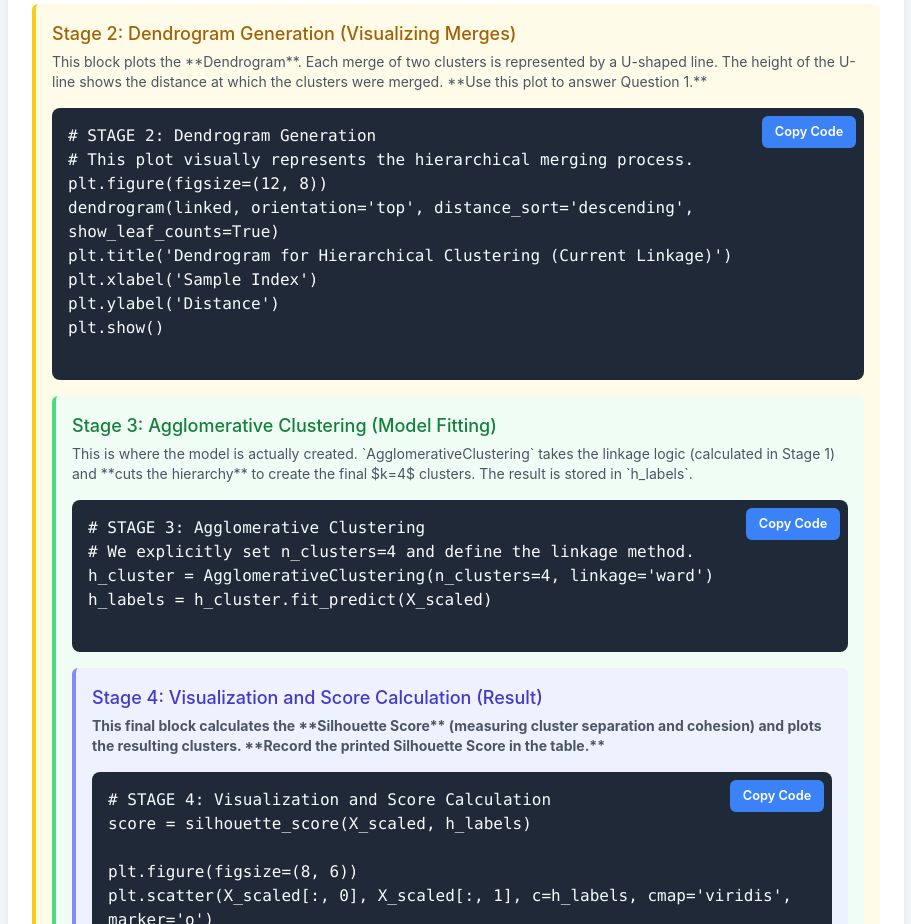
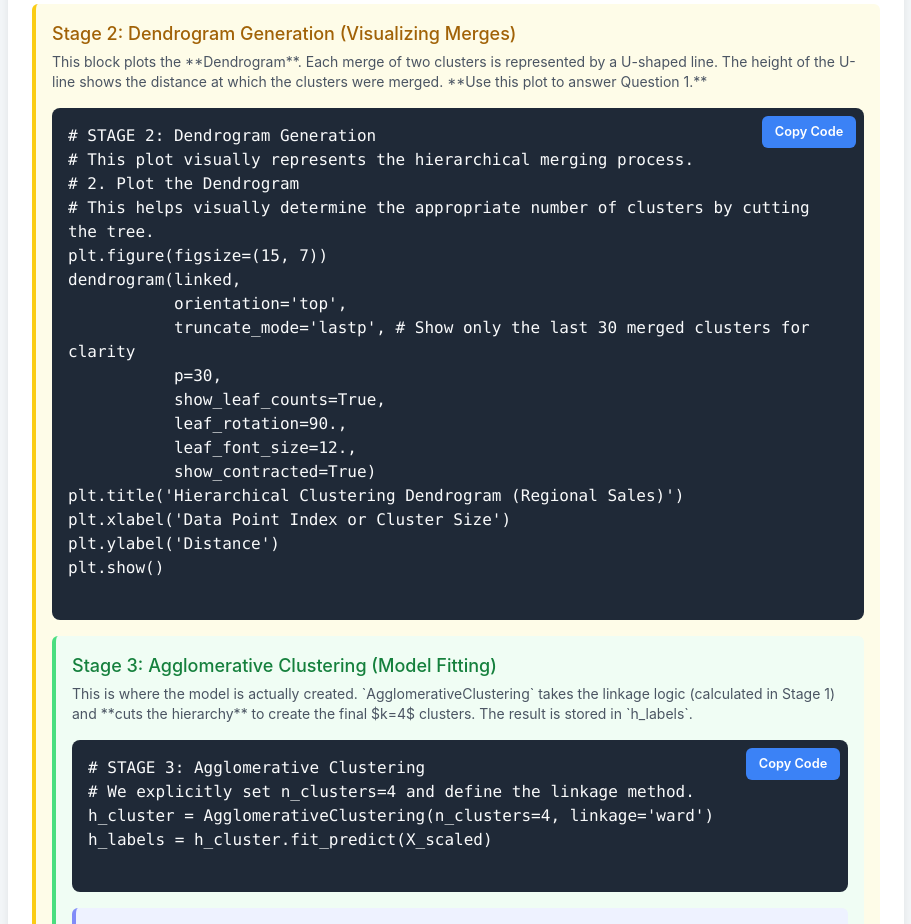
Before and after one commit to professoryounger/hierarchical-clustering, a plain HTML site: page index.html in a window 1280 px wide. Shown: the part 1320-2244 px from the top of the page, without its empty margins (184-1095 px from the left). Drawn offline with nearby package versions, Linux system fonts and the light colour scheme.

Commit message:
Update index.html

```diff
--- a/index.html
+++ b/index.html
@@ -280,10 +280,19 @@ linked = linkage(X_scaled, method='ward')
                     <pre id="code-stage-2">
 # STAGE 2: Dendrogram Generation
 # This plot visually represents the hierarchical merging process.
-plt.figure(figsize=(12, 8))
-dendrogram(linked, orientation='top', distance_sort='descending', show_leaf_counts=True)
-plt.title('Dendrogram for Hierarchical Clustering (Current Linkage)')
-plt.xlabel('Sample Index')
+# 2. Plot the Dendrogram
+# This helps visually determine the appropriate number of clusters by cutting the tree.
+plt.figure(figsize=(15, 7))
+dendrogram(linked,
+           orientation='top',
+           truncate_mode='lastp', # Show only the last 30 merged clusters for clarity
+           p=30,
+           show_leaf_counts=True,
+           leaf_rotation=90.,
+           leaf_font_size=12.,
+           show_contracted=True)
+plt.title('Hierarchical Clustering Dendrogram (Regional Sales)')
+plt.xlabel('Data Point Index or Cluster Size')
 plt.ylabel('Distance')
 plt.show()
                 </pre>
```
